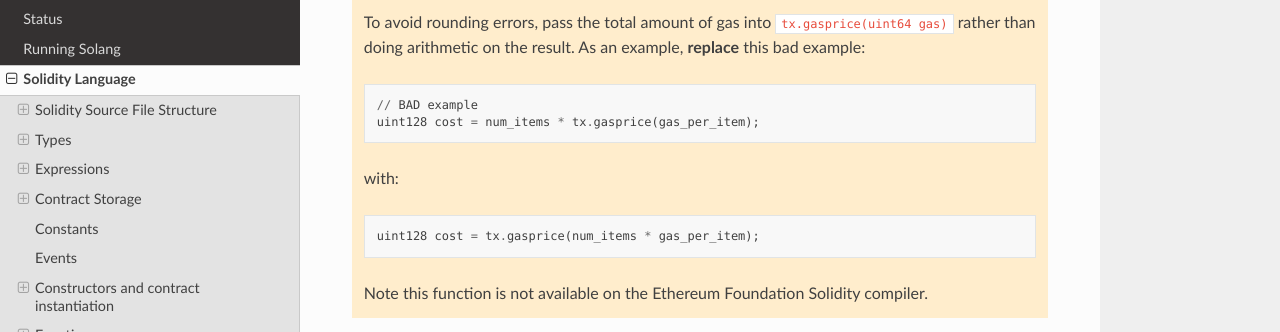
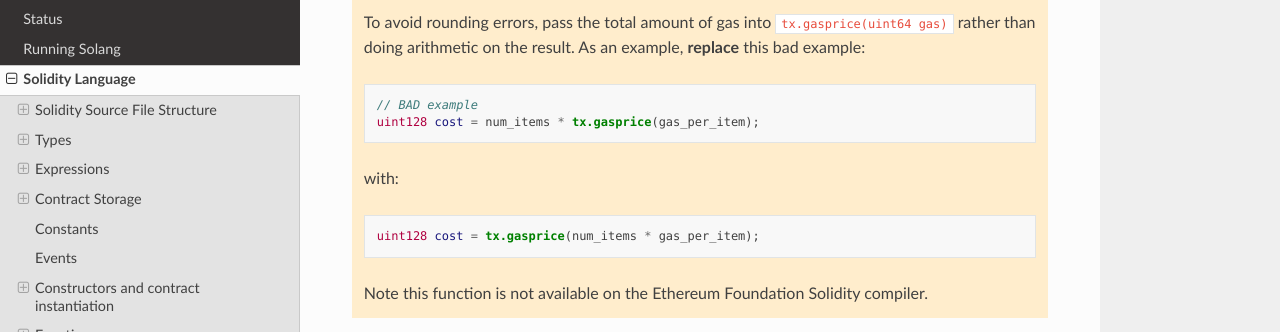
Before and after one commit to hyperledger-solang/solang, a Sphinx documentation site: the page built from docs/language.rst, in a window 1280 px wide and 900 px high, scrolled down 52950 px. Shown: the part 162-494 px from the top of the window. Built offline with Sphinx 7.4.7 and the Read the Docs theme 2.0.0, drawn with Linux system fonts in a browser that asks for light colours.

```diff
--- a/docs/language.rst
+++ b/docs/language.rst
@@ -2763,14 +2763,14 @@
     To avoid rounding errors, pass the total amount of gas into ``tx.gasprice(uint64 gas)`` rather than
     doing arithmetic on the result. As an example, **replace** this bad example:
 
-    .. code-block::
+    .. code-block:: solidity
 
         // BAD example
         uint128 cost = num_items * tx.gasprice(gas_per_item);
 
     with:
 
-    .. code-block::
+    .. code-block:: solidity
 
         uint128 cost = tx.gasprice(num_items * gas_per_item);
 
```
